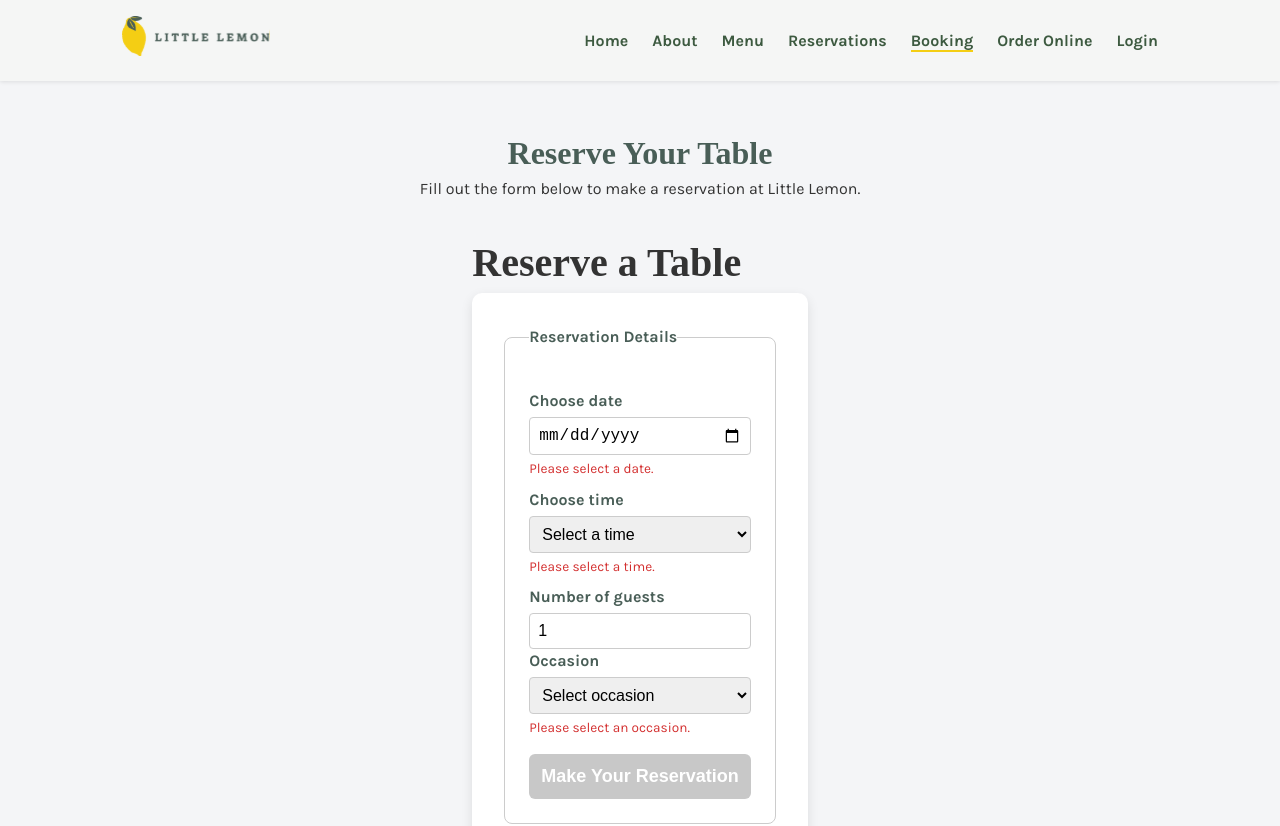
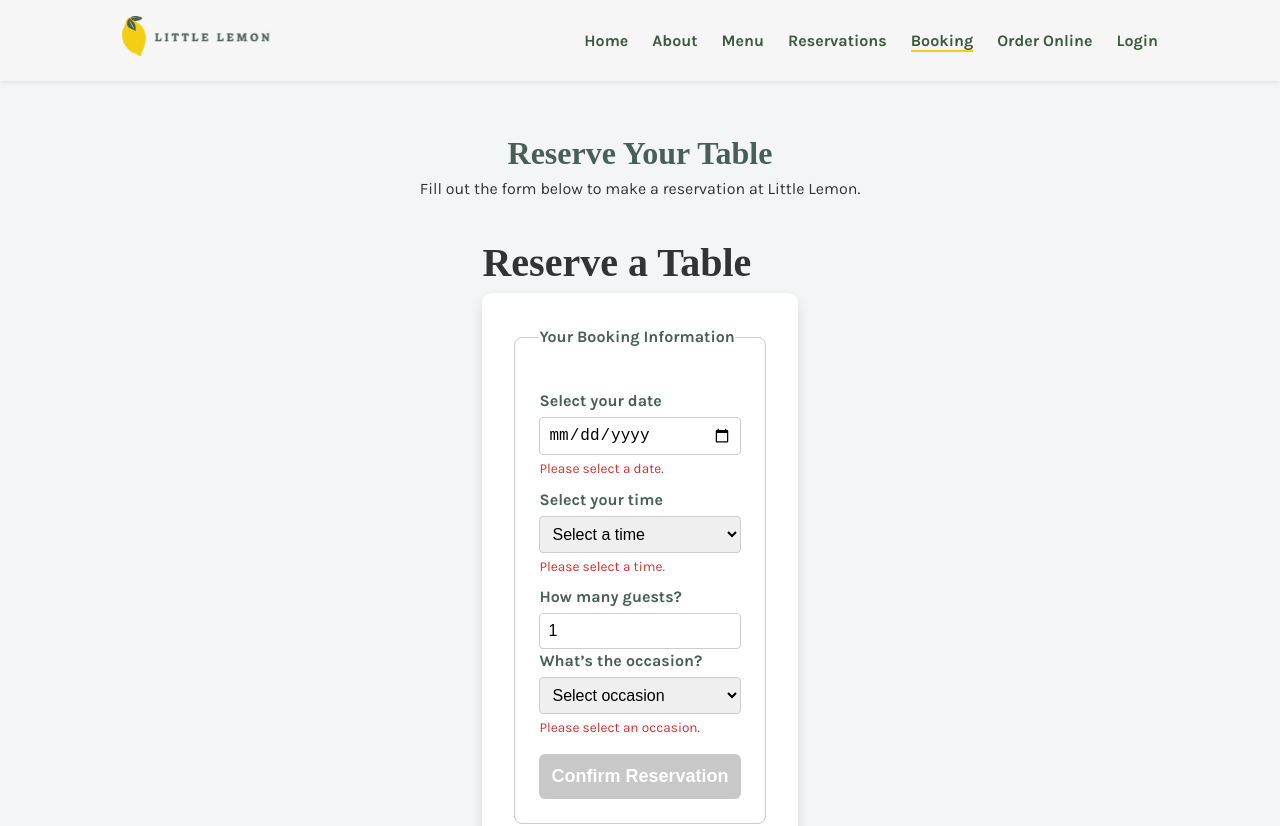
Before and after one commit to D-vokic/Capstone-Meta-Project, a React (Create React App) app: page /booking in a window 1280 px wide. Shown: the top 826 px of the page. Built offline with nearby package versions, Linux system fonts and the light colour scheme; a web font is replaced by a local one.

Commit message:
feat(BookingForm): improve field labels and text to match real-world user language

```diff
--- a/src/components/BookingForm.js
+++ b/src/components/BookingForm.js
@@ -8,8 +8,8 @@ function BookingForm({ availableTimes, dispatch, onDateChange, submitForm }) {
   const [occasion, setOccasion] = useState("");
   const [isValid, setIsValid] = useState(false);
   const [errors, setErrors] = useState({});
-  const [isSubmitting, setIsSubmitting] = useState(false); // 👈 NEW
-  const [statusMessage, setStatusMessage] = useState(""); // 👈 NEW
+  const [isSubmitting, setIsSubmitting] = useState(false);
+  const [statusMessage, setStatusMessage] = useState("");
 
   const today = new Date().toISOString().split("T")[0];
 
@@ -40,25 +40,14 @@ function BookingForm({ availableTimes, dispatch, onDateChange, submitForm }) {
   const handleSubmit = async (e) => {
     e.preventDefault();
     validateForm();
-
     if (Object.keys(errors).length === 0) {
       setIsSubmitting(true);
       setStatusMessage("Submitting your reservation...");
-
       const formData = { date, time, guests, occasion };
-
-      await new Promise((res) => setTimeout(res, 800));
-
-      try {
-        submitForm(formData);
-        setStatusMessage("✅ Reservation submitted successfully!");
-      } catch (error) {
-        setStatusMessage("❌ Failed to submit reservation. Please try again.");
-      } finally {
-        setIsSubmitting(false);
-      }
-    } else {
-      setStatusMessage("⚠️ Please fix the form errors before submitting.");
+      await new Promise((resolve) => setTimeout(resolve, 1500));
+      submitForm(formData);
+      setIsSubmitting(false);
+      setStatusMessage("Reservation successfully submitted!");
     }
   };
 
@@ -69,10 +58,10 @@ function BookingForm({ availableTimes, dispatch, onDateChange, submitForm }) {
       noValidate
       aria-label="Reservation form"
     >
-      <fieldset disabled={isSubmitting}>
-        {" "}
-        <legend>Reservation Details</legend>
-        <label htmlFor="res-date">Choose date</label>
+      <fieldset>
+        <legend>Your Booking Information</legend>
+
+        <label htmlFor="res-date">Select your date</label>
         <input
           type="date"
           id="res-date"
@@ -87,7 +76,8 @@ function BookingForm({ availableTimes, dispatch, onDateChange, submitForm }) {
             {errors.date}
           </span>
         )}
-        <label htmlFor="res-time">Choose time</label>
+
+        <label htmlFor="res-time">Select your time</label>
         <select
           id="res-time"
           value={time}
@@ -111,7 +101,8 @@ function BookingForm({ availableTimes, dispatch, onDateChange, submitForm }) {
             {errors.time}
           </span>
         )}
-        <label htmlFor="guests">Number of guests</label>
+
+        <label htmlFor="guests">How many guests?</label>
         <input
           type="number"
           id="guests"
@@ -128,7 +119,8 @@ function BookingForm({ availableTimes, dispatch, onDateChange, submitForm }) {
             {errors.guests}
           </span>
         )}
-        <label htmlFor="occasion">Occasion</label>
+
+        <label htmlFor="occasion">What’s the occasion?</label>
         <select
           id="occasion"
           value={occasion}
@@ -147,20 +139,19 @@ function BookingForm({ availableTimes, dispatch, onDateChange, submitForm }) {
             {errors.occasion}
           </span>
         )}
+
         <button
           type="submit"
           aria-label="Submit reservation form"
           disabled={!isValid || isSubmitting}
           className={!isValid || isSubmitting ? "disabled-btn" : ""}
         >
-          {isSubmitting ? "Submitting..." : "Make Your Reservation"}
+          {isSubmitting ? "Submitting..." : "Confirm Reservation"}
         </button>
+
         {statusMessage && (
           <p
-            className="status-message"
-            role="status"
-            aria-live="polite"
-            style={{ marginTop: "0.5rem", color: "#495e57" }}
+            className={`status-message ${isSubmitting ? "loading" : "success"}`}
           >
             {statusMessage}
           </p>
```
Also changed, not shown: 1 other file (tests, documents, lock files or other folders).
